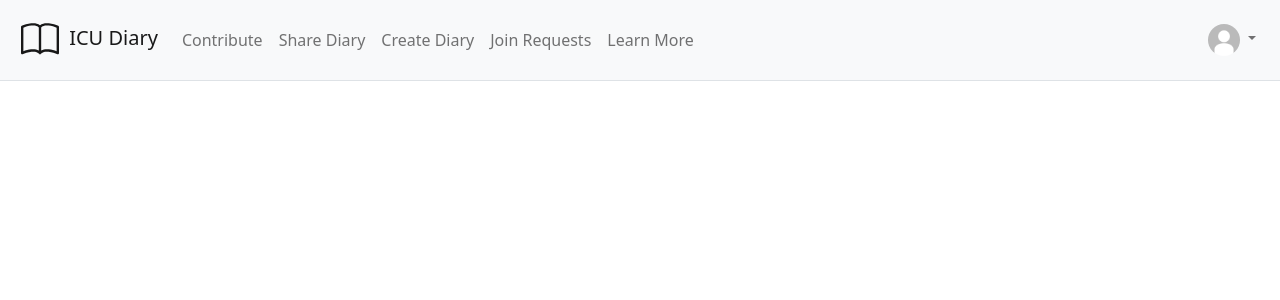
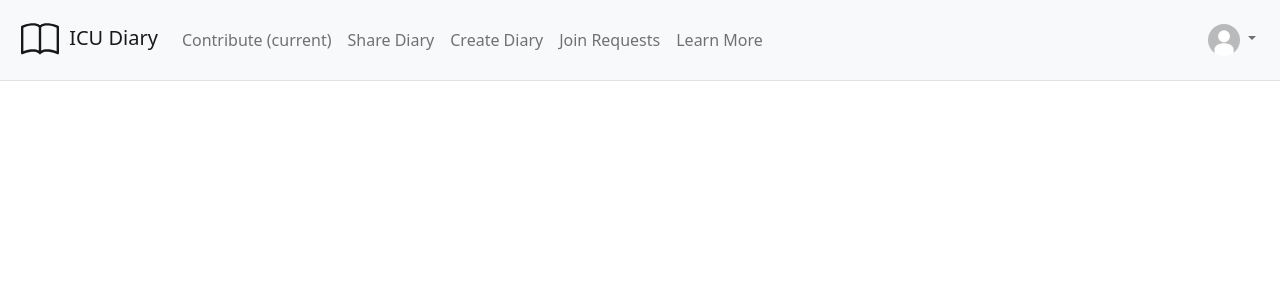
Before and after one commit to willcooley4/icu-diary, a Flask app: page /new_diary/ in a window 1280 px wide. Shown: the top 300 px of the page. Run offline with Flask 2, Linux system fonts and the light colour scheme; the visitor is signed in with stand-in values (Sample User, id 1); some libraries are stand-ins or nearby versions.

Commit message:
navbar stuff

```diff
--- a/diary/templates/navbar.html
+++ b/diary/templates/navbar.html
@@ -33,7 +33,7 @@
       <div class="collapse navbar-collapse" id="navbarSupportedContent">
         <ul class="navbar-nav mr-auto">
           <li class="nav-item active">
-            <a class="nav-link" href="/entry_page/">Contribute</a>
+            <a class="nav-link" href="/entry_page/">Contribute <span class="sr-only">(current)</span></a>
           </li>
           <li class="nav-item active">
             <a class="nav-link" href="/diary_sharing/">Share Diary</a>
```
